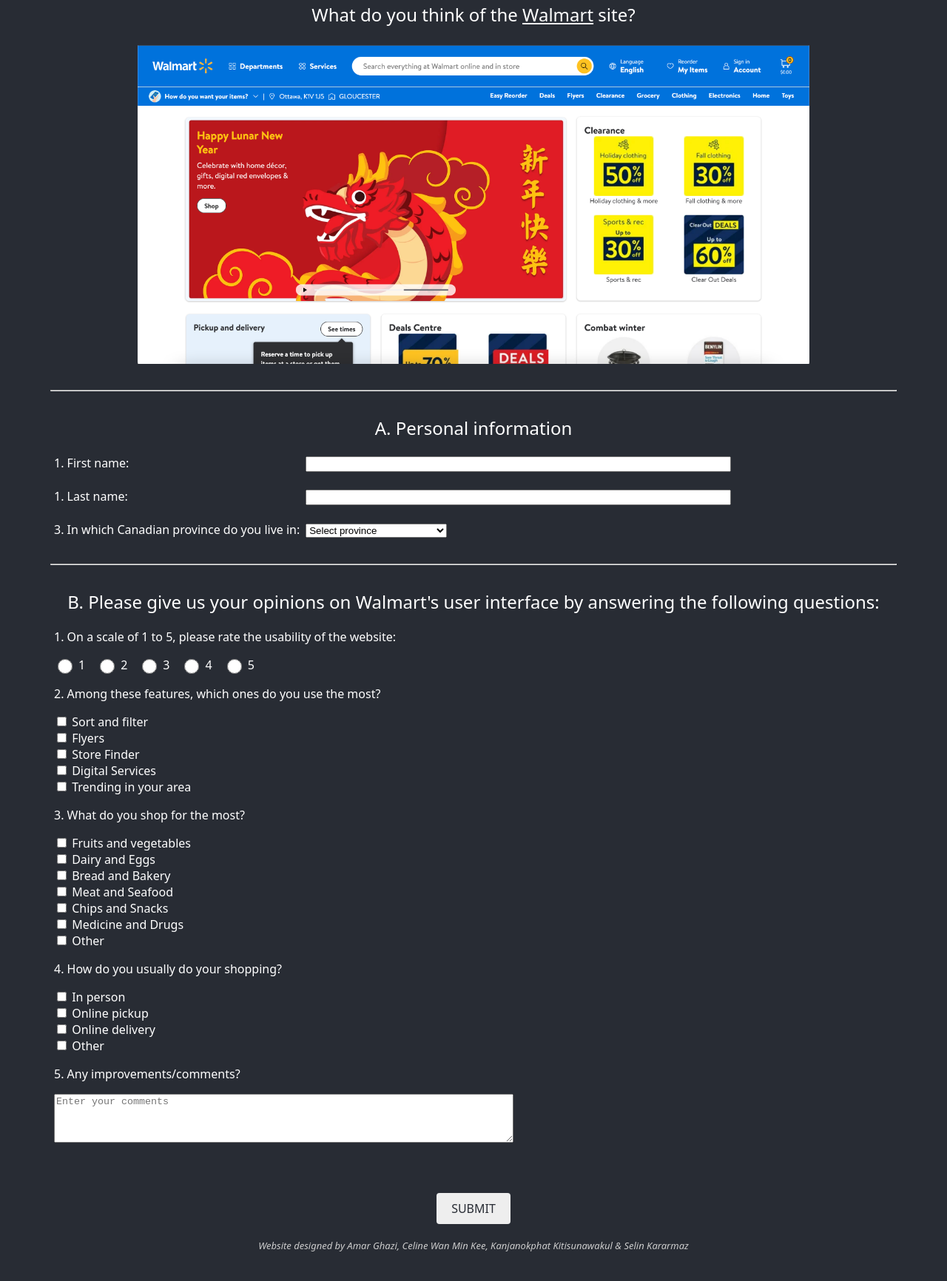
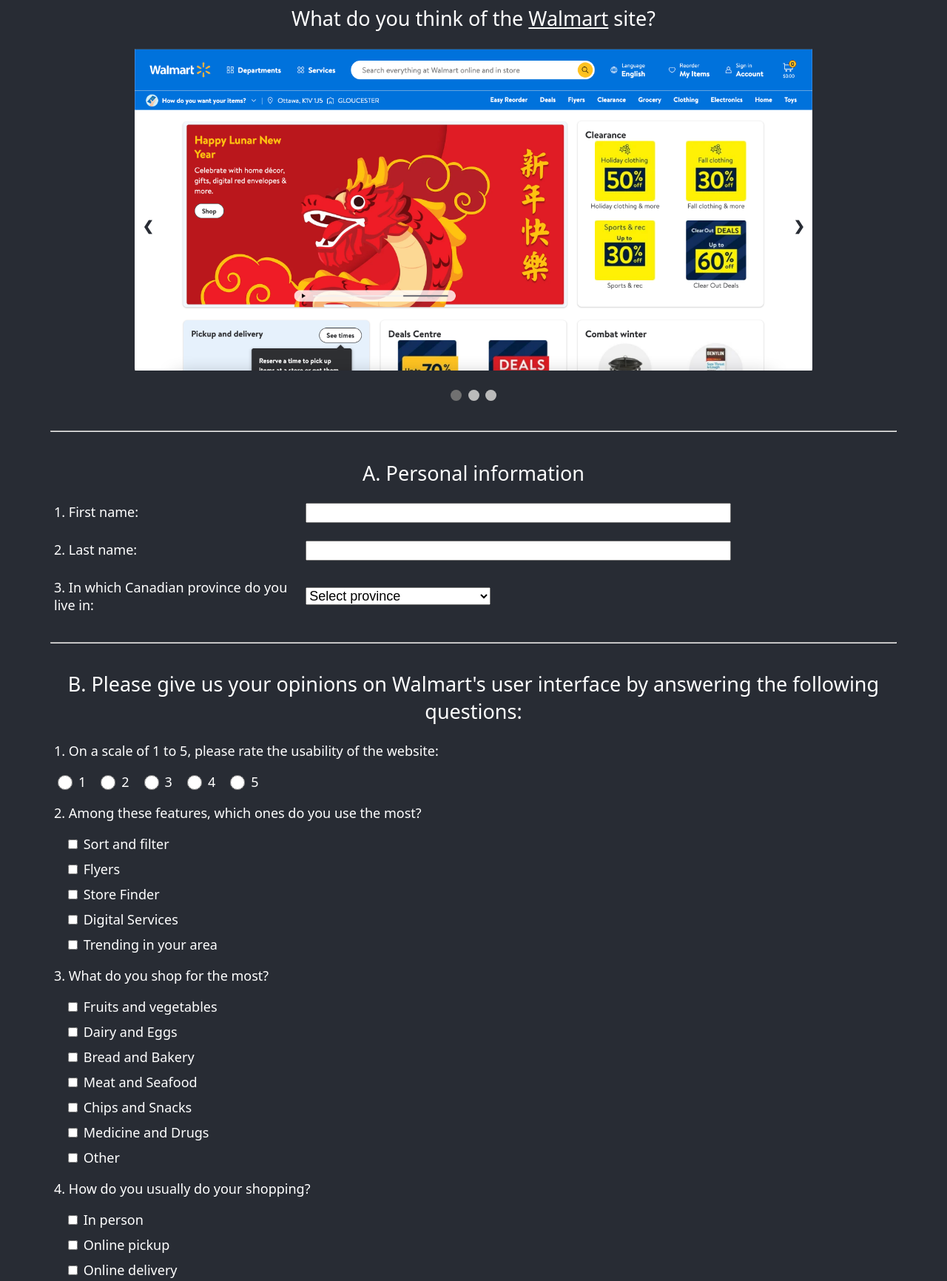
Before and after one commit to SEG3125-Group9/Lab1, a plain HTML site: page index.html in a window 1280 px wide. Shown: the part 150-1882 px from the top of the page at 74% size. Drawn offline with Linux system fonts and the light colour scheme.

Commit message:
Added carousel, updated some style

```diff
--- a/index.html
+++ b/index.html
@@ -4,17 +4,38 @@
 <head>
   <meta charset="utf-8" />
   <link href="survey.css" rel="stylesheet" type="text/css" />
-  <script src="script.js"></script>
+  <script src="scripts/submit.js"></script>
   <title>Walmart Survey</title>
 </head>
 
 <body>
   <h1>Walmart Website Survey</h1>
   <hr>
-  <form id="myform" action="index.php">
-    <h2>What do you think of the <a href="https://www.walmart.ca">Walmart</a> site?</h2>
-    <div class="image-container">
-      <img alt="walmart website" src="images/walmart1.png" width="80%">
+  <h2>What do you think of the <a target="_blank" href="https://www.walmart.ca">Walmart</a> site?</h2>
+  <div class="slideshow-container">
+    <div class="mySlides fade" target="_blank">
+      <a href="https://www.walmart.ca" target="_blank">
+        <img src="images/walmart1.png" style="width:100%">
+      </a>
+    </div>
+    <div class="mySlides fade">
+      <a href="https://www.walmart.ca" target="_blank">
+        <img src="images/walmart2.png" style="width:100%">
+      </a>
+    </div>
+    <div class="mySlides fade">
+      <a href="https://www.walmart.ca" target="_blank">
+        <img src="images/walmart3.png" style="width:100%">
+      </a>
+    </div>
+    <a class="prev" onclick="plusSlides(-1)">❮</a>
+    <a class="next" onclick="plusSlides(1)">❯</a>
+  </div>
+  <br>
+  <div style="text-align:center">
+    <span class="dot" onclick="currentSlide(1)"></span>
+    <span class="dot" onclick="currentSlide(2)"></span>
+    <span class="dot" onclick="currentSlide(3)"></span>
   </div>
   <br>
   <hr>
@@ -25,15 +46,15 @@
         <label for="fname">1. First name: </label>
       </div>
       <div class="box-container">
-         <input style="width:100%" type="text" id="fname" name="fname"><br><br>
+        <input style="width:100%; font-size: 18px;" type="text" id="fname" name="fname"><br><br>
       </div>
     </div>
     <div class="text-container">
       <div class="label-container">
-          <label for="lname">1. Last name: </label>
+        <label for="lname">2. Last name: </label>
       </div>
       <div class="box-container">
-          <input style="width:100%" type="text" id="lname" name="lname"><br><br>
+        <input style="width:100%; font-size: 18px;" type="text" id="lname" name="lname"><br><br>
       </div>
     </div>
     <div class="text-container">
@@ -41,7 +62,7 @@
         <p style="margin: 0px">3. In which Canadian province do you live in:</p>
       </div>
       <div class="province-container" style="align-content: center;">
-          <select name="province" id="province">
+        <select name="province" id="province" style="font-size: 18px;">
           <option disabled selected>Select province</option>
           <option value="AB">Alberta</option>
           <option value="BC">British Columbia</option>
@@ -89,52 +110,83 @@
       </div>
     </div>
     <p> 2. Among these features, which ones do you use the most? </p>
+    <div class="option-container">
       <input type="checkbox" class="selection-btn" value="Sort and filter">
-      <label for="vehicle1"> Sort and filter </label><br>
+      <label for="vehicle1"> Sort and filter </label>
+    </div>
+    <div class="option-container">
       <input type="checkbox" class="selection-btn" value="Flyers">
-      <label for="vehicle2"> Flyers </label><br>
+      <label for="vehicle2"> Flyers </label>
+    </div>
+    <div class="option-container">
       <input type="checkbox" class="selection-btn" value="Store Finder">
-      <label for="vehicle3"> Store Finder </label><br>
+      <label for="vehicle3"> Store Finder </label>
+    </div>
+    <div class="option-container">
       <input type="checkbox" class="selection-btn" value="Digital Services">
-      <label for="vehicle3"> Digital Services </label><br>
+      <label for="vehicle3"> Digital Services </label>
+    </div>
+    <div class="option-container">
       <input type="checkbox" class="selection-btn" value="Trending in your area">
-      <label for="vehicle3"> Trending in your area </label><br>
+      <label for="vehicle3"> Trending in your area </label>
+    </div>
     </p>
 
     <p> 3. What do you shop for the most? </p>
+    <div class="option-container">
       <input type="checkbox" class="selection-btn" value="Fruits and Vegetables">
       <label for="vehicle1"> Fruits and vegetables </label>
-      <span class="checkmark"></span>
-      <br>
+    </div>
+    <div class="option-container">
       <input type="checkbox" class="selection-btn" value="Dairy and Eggs">
-      <label for="vehicle2"> Dairy and Eggs </label><br>
+      <label for="vehicle2"> Dairy and Eggs </label>
+    </div>
+    <div class="option-container">
       <input type="checkbox" class="selection-btn" value="Bread and Bakery">
-      <label for="vehicle3"> Bread and Bakery </label><br>
+      <label for="vehicle3"> Bread and Bakery </label>
+    </div>
+    <div class="option-container">
       <input type="checkbox" class="selection-btn" value="Meat and Seafood">
-      <label for="vehicle3"> Meat and Seafood </label><br>
+      <label for="vehicle3"> Meat and Seafood </label>
+    </div>
+    <div class="option-container">
       <input type="checkbox" class="selection-btn" value="Chips and Snacks">
-      <label for="vehicle3"> Chips and Snacks </label><br>
+      <label for="vehicle3"> Chips and Snacks </label>
+    </div>
+    <div class="option-container">
       <input type="checkbox" class="selection-btn" value="Medicine and Drugs">
-      <label for="vehicle3"> Medicine and Drugs </label><br>
+      <label for="vehicle3"> Medicine and Drugs </label>
+    </div>
+    <div class="option-container">
       <input type="checkbox" class="selection-btn" value="Other">
-      <label for="vehicle3"> Other </label><br>
+      <label for="vehicle3"> Other </label>
+    </div>
     </p>
 
     <p> 4. How do you usually do your shopping? </p>
+    <div class="option-container">
       <input type="checkbox" id="choice1" class="selection-btn" value="In person">
-      <label for="choice1"> In person </label><br>
+      <label for="choice1"> In person </label>
+    </div>
+    <div class="option-container">
       <input type="checkbox" id="choice2" class="selection-btn" value="Online pickup">
-      <label for="choice2"> Online pickup </label><br>
+      <label for="choice2"> Online pickup </label>
+    </div>
+    <div class="option-container">
       <input type="checkbox" id="choice3" class="selection-btn" value="Online delivery">
-      <label for="choice3"> Online delivery </label><br>
+      <label for="choice3"> Online delivery </label>
+    </div>
+    <div class="option-container">
       <input type="checkbox" id="choice4" class="selection-btn" value="Other">
-      <label for="choice4"> Other </label><br>
+      <label for="choice4"> Other </label>
+    </div>
     </p>
 
     <p>
       <label for="fname">5. Any improvements/comments?</label>
     <div>
-        <textarea class="comments" id="imp" name="imp" rows="4" cols="75" placeholder="Enter your comments"></textarea>
+      <textarea class="comments" id="imp" name="imp" rows="4" cols="75" placeholder="Enter your comments"
+        style="margin-left: 18px; font-size: 16px;"></textarea>
     </div>
     </p>
   </div>
@@ -152,7 +204,7 @@
       <h2>Thank you for submitting! Your feedback is valuable to us.</h2>
     </div>
   </div>
-
+  <script src="scripts/carousel.js"></script>
 </body>
 
 </html>
--- a/script.js
+++ /dev/null
@@ -1,22 +0,0 @@
-document.addEventListener("DOMContentLoaded", function () {
-  var submitButton = document.getElementById("submitButton");
-
-  submitButton.addEventListener("click", function () {
-    var popupContainer = document.getElementById("popupContainer");
-    popupContainer.style.display = "flex";
-    setTimeout(function () {
-      popupContainer.style.display = "none";
-    }, 2000);
-
-    var formData = {
-      firstName: document.getElementsByName("firstname")[0].value,
-      lastName: document.getElementsByName("lastname")[0].value,
-      province: document.getElementById("province").value,
-      rating: document.querySelector('input[name="rating"]:checked').value,
-    };
-  });
-});
-
-function closePopup() {
-  document.getElementById("popupContainer").style.display = "none";
-}
--- /dev/null
+++ b/scripts/carousel.js
@@ -0,0 +1,26 @@
+let slideIndex = 1;
+showSlides(slideIndex);
+
+function plusSlides(n) {
+    showSlides(slideIndex += n);
+}
+
+function currentSlide(n) {
+    showSlides(slideIndex = n);
+}
+
+function showSlides(n) {
+    let i;
+    let slides = document.getElementsByClassName("mySlides");
+    let dots = document.getElementsByClassName("dot");
+    if (n > slides.length) { slideIndex = 1 }
+    if (n < 1) { slideIndex = slides.length }
+    for (i = 0; i < slides.length; i++) {
+        slides[i].style.display = "none";
+    }
+    for (i = 0; i < dots.length; i++) {
+        dots[i].className = dots[i].className.replace(" active", "");
+    }
+    slides[slideIndex - 1].style.display = "block";
+    dots[slideIndex - 1].className += " active";
+}
--- /dev/null
+++ b/scripts/submit.js
@@ -0,0 +1,12 @@
+document.addEventListener("DOMContentLoaded", function () {
+  var submitButton = document.getElementById("submitButton");
+
+  submitButton.addEventListener("click", function () {
+    var popupContainer = document.getElementById("popupContainer");
+    popupContainer.style.display = "flex";
+  });
+});
+
+function closePopup() {
+  document.getElementById("popupContainer").style.display = "none";
+}
--- a/survey.css
+++ b/survey.css
@@ -5,10 +5,13 @@
   font-family: system-ui, -apple-system, BlinkMacSystemFont, "Segoe UI", Roboto,
     Oxygen, Ubuntu, Cantarell, "Open Sans", "Helvetica Neue", sans-serif;
   font-weight: 0;
+  font-size: 18px;
 }
 
 body {
   padding: 30px;
+  background-color: #282c34 !important;
+  color: white !important;
 }
 
 a {
@@ -72,6 +75,7 @@
 
 .selection-btn:hover {
   transform: scale(1.4);
+  cursor: pointer;
 }
 
 .label-btn {
@@ -106,12 +110,15 @@
   background-color: #cccccc;
   transform: scale(1.1);
 }
+
 input[type="checkbox"] {
   accent-color: red;
 }
+
 input[type="radio"] {
   accent-color: red;
 }
+
 .block {
   display: block;
   margin-top: 20px;
@@ -135,6 +142,7 @@
   from {
     opacity: 0;
   }
+
   to {
     opacity: 1;
   }
@@ -155,7 +163,7 @@
   position: absolute;
   top: 10px;
   right: 10px;
-  font-size: 20px;
+  font-size: 15px;
   cursor: pointer;
   color: white;
   background-color: rgba(255, 255, 255, 0.6);
@@ -163,17 +171,61 @@
   border: none;
 }
 
-.text-container{
-  display:flex;
+.text-container {
+  display: flex;
   flex-direction: row;
   width: auto;
 
 }
 
-.label-container{
+.label-container {
   width: 30%;
 }
 
-.box-container{
+.box-container {
   width: 50%;
 }
+
+.mySlides {
+  display: none
+}
+
+.slideshow-container {
+  width: 80%;
+  position: relative;
+  margin: auto;
+}
+
+.prev,
+.next {
+  cursor: pointer;
+  position: absolute;
+  top: 50%;
+  padding: 10px;
+  color: #282c34;
+  font-weight: bold;
+  font-size: 18px;
+  user-select: none;
+}
+
+.next {
+  right: 0;
+}
+
+.dot {
+  cursor: pointer;
+  height: 15px;
+  width: 15px;
+  margin: 2px;
+  background-color: #bbbbbb;
+  border-radius: 50%;
+  display: inline-block;
+}
+
+.active {
+  background-color: #717171;
+}
+
+.option-container {
+  margin: 0px 0px 10px 15px
+}
```
Lines whose indentation alone changed are shown as unchanged.
